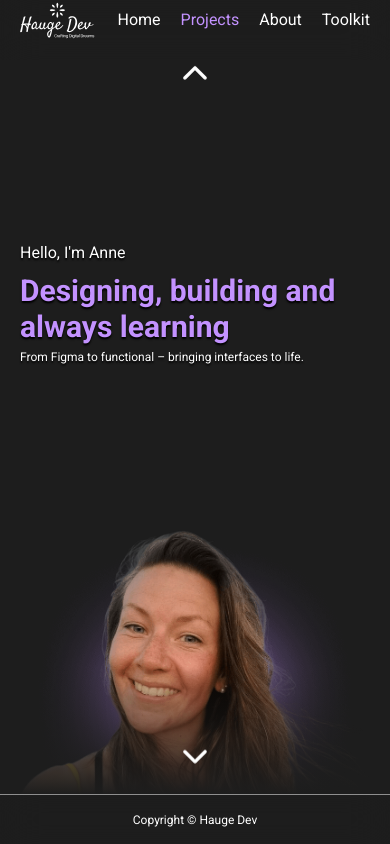
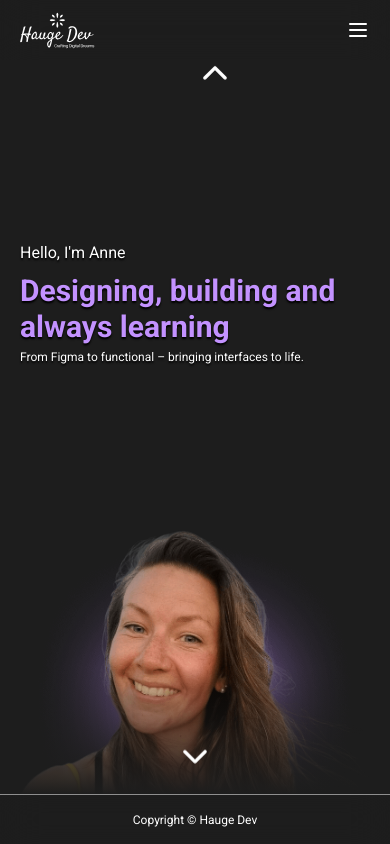
Before and after one commit to annechh/portfolio-2, a React (Vite) app: page / in a window 390 px wide. Shown: the top 844 px of the page. Built offline with nearby package versions, Linux system fonts and the light colour scheme.

Commit message:
feat: set up burger menu in header

```diff
--- a/src/components/layout/Header.tsx
+++ b/src/components/layout/Header.tsx
@@ -2,22 +2,43 @@ import logo from '../../assets/svgs/HaugeDevLogo.svg';
 import ScrollButtons from '../utils/ScrollButtons';
 import { IoIosArrowUp } from 'react-icons/io';
 import { useScroll } from '../../context/scrollContext';
+import { useEffect, useRef, useState } from 'react';
+
+import { Menu, XIcon } from 'lucide-react';
 
 const sections = ['home', 'projects', 'about', 'toolkit'];
 
 export default function Header() {
   const { activeLink } = useScroll();
+  const [isMenuOpen, setMenuOpen] = useState(false);
+  const menuRef = useRef<HTMLDivElement>(null);
 
   const currentIndex = sections.indexOf(activeLink);
   const previousSection = currentIndex > 0 ? sections[currentIndex - 1] : null;
 
+  const toggleMenu = () => setMenuOpen((prev) => !prev);
+
+  useEffect(() => {
+    const handleClickOutside = (event: MouseEvent) => {
+      if (menuRef.current && !menuRef.current.contains(event.target as Node)) {
+        setMenuOpen(false);
+      }
+    };
+
+    document.addEventListener('mousedown', handleClickOutside);
+
+    return () => {
+      document.removeEventListener('mousedown', handleClickOutside);
+    };
+  }, [isMenuOpen]);
+
   return (
-    <header className="fixed flex w-full h-[60px] lg:h-[100px] px-5 md:px-10 backdrop-blur-[20px] z-40">
-      <div className="relative w-full">
-        <nav className="flex justify-between items-center w-full gap-5 text-sm ">
+    <header className="fixed flex w-full h-[60px] lg:h-[100px]  backdrop-blur-[20px] z-40">
+      <div className=" w-full self-center px-5 md:px-10">
+        <nav className=" flex justify-between items-center w-full gap-5 text-sm">
           <img src={logo} alt="logo" className="h-[40px] w-[75px] lg:h-[80px] lg:w-[150px]" />
 
-          <ul className="flex gap-5 text-base lg:text-lg">
+          <ul className="hidden lg:flex gap-5 text-base lg:text-lg ">
             {sections.map((id) => (
               <li key={id}>
                 <a
@@ -29,6 +50,41 @@ export default function Header() {
               </li>
             ))}
           </ul>
+
+          <button
+            className="lg:hidden text-2xl cursor-pointer"
+            onClick={toggleMenu}
+            aria-label="Toggle menu"
+          >
+            <Menu className="" />
+          </button>
+          <div
+            ref={menuRef}
+            className={`absolute lg:hidden top-0 right-0  min-h-screen bg-dark shadow-sm w-40 px-10 pt-[18px] flex flex-col gap-4 z-40 ${
+              isMenuOpen ? 'opacity-100 visible' : 'opacity-0 invisible'
+            }`}
+          >
+            <button
+              className="text-2xl cursor-pointer self-end"
+              onClick={toggleMenu}
+              aria-label="Toggle menu"
+            >
+              <XIcon className=" " />
+            </button>
+            <ul className="flex flex-col gap-4 pt-[50px]">
+              {isMenuOpen &&
+                sections.map((id) => (
+                  <li key={id} className="self-end">
+                    <a
+                      href={`#${id}`}
+                      className={`${activeLink === id ? 'text-pink' : 'cursor-pointer'} transition-colors duration-200 h-6`}
+                    >
+                      {id.charAt(0).toUpperCase() + id.slice(1)}
+                    </a>
+                  </li>
+                ))}
+            </ul>
+          </div>
         </nav>
 
         {previousSection && (
```
